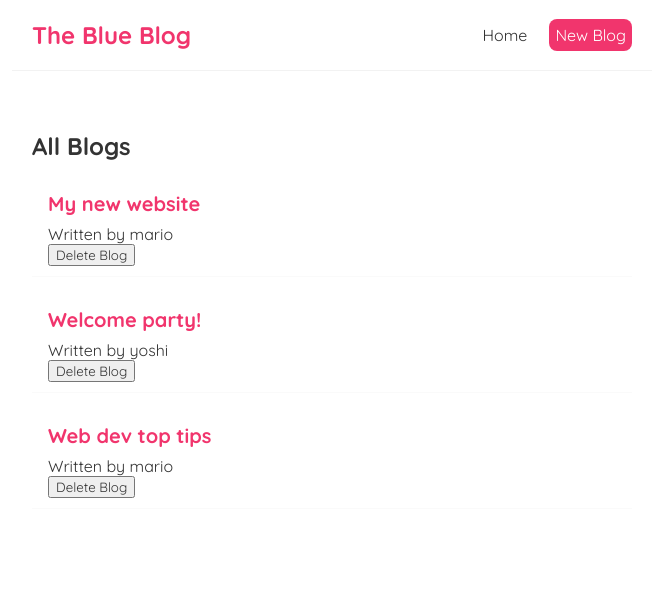
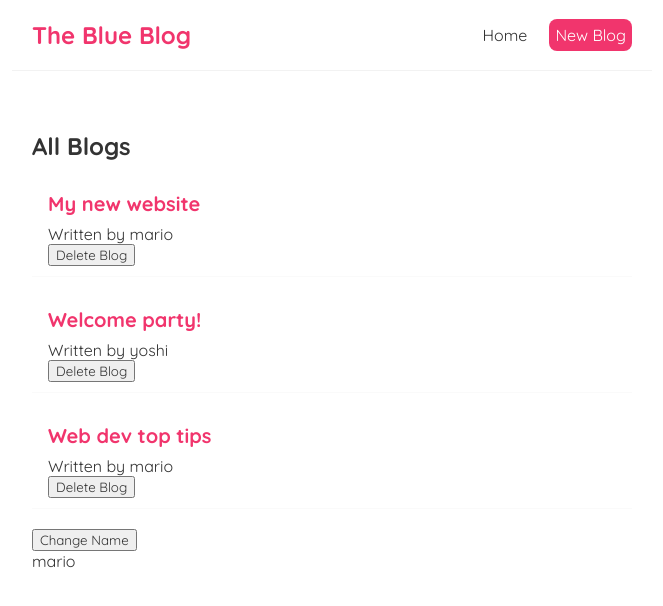
Before and after one commit to NuhaG/pink-blog, a React (Create React App) app: page / in a window 1280 px wide. Shown: the top 606 px of the page, without its empty margins (308-971 px from the left). Built offline with nearby package versions, Linux system fonts and the light colour scheme.

Commit message:
dependency array

```diff
--- a/src/home.js
+++ b/src/home.js
@@ -8,6 +8,8 @@
         { title: 'Web dev top tips', body: 'lorem ipsum...',author: 'mario', id:3 }
     ]);
 
+    const [name, setName] = useState('mario');
+
     const handleDelete = (id) => {
         const newBlogs = blogs.filter(blog => blog.id !== id);
         setBlogs(newBlogs);
@@ -15,14 +17,17 @@
 
     useEffect(() => {
         console.log("useEffect");
-        console.log(blogs);
-    });
-    // runs a func every render of the page, does not return anything takes a func that runs everytime there is a re-render
-    // be careful about changing the state inside useEffect, cont loop , initial render will trigger useEffect func to run that would then update the state and the state would change and that would trigger a re-render -> useEffect-> loop
+        console.log(name);
+    }, [name]);
+    // dependency array is passed as the second arg to the useEffect method when wedon't always want to re-render each time
+    // empty array renders only once
+    // we want to run this useEffect only when name changes so name becomes a dependency on it
 
     return (
         <div className="home">
             <BlogList blogs={blogs} title="All Blogs" handleDelete={handleDelete}/>
+            <button onClick={() => setName('Luigi')}>Change Name</button>
+            <p>{name}</p>
         </div>
      );
 }
```
